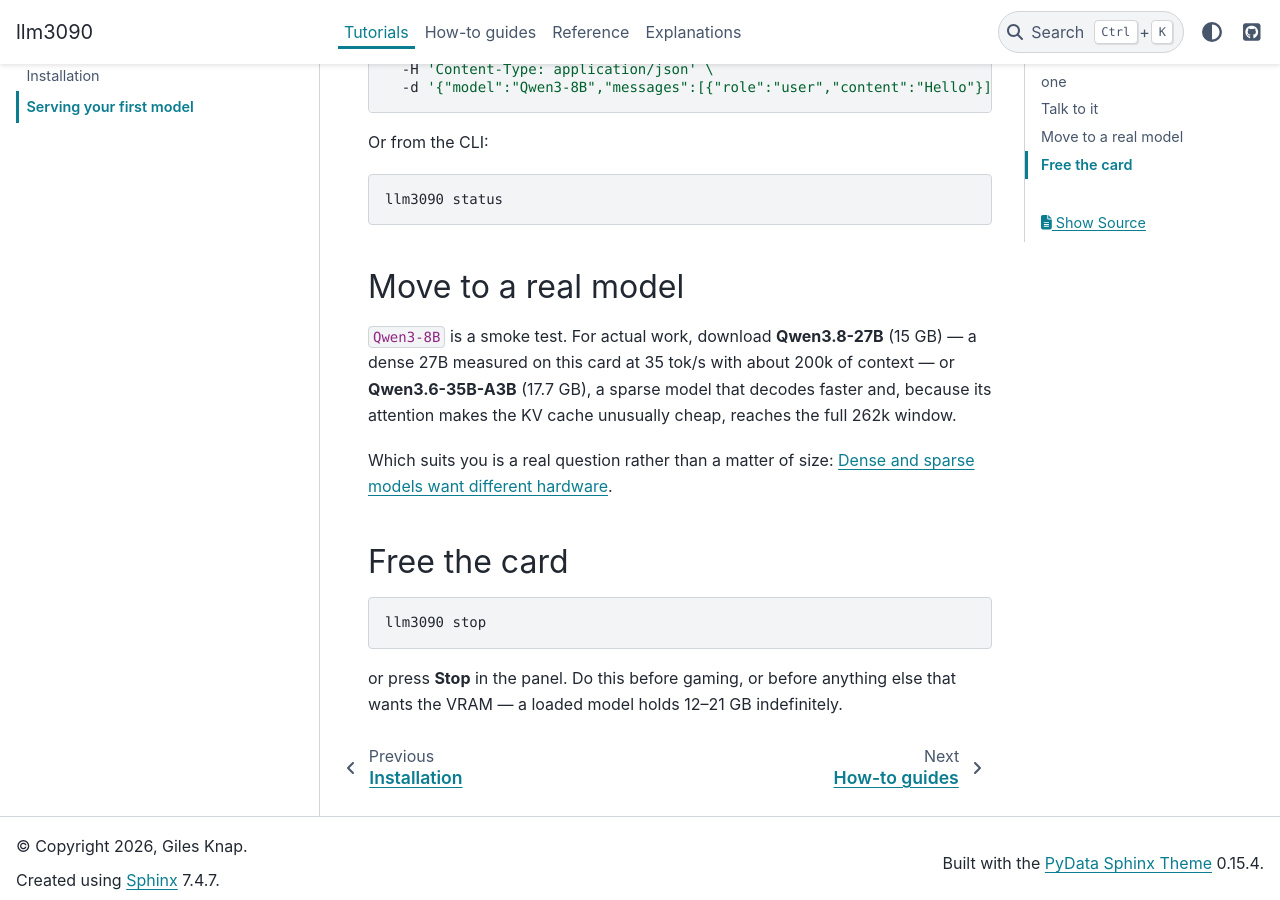
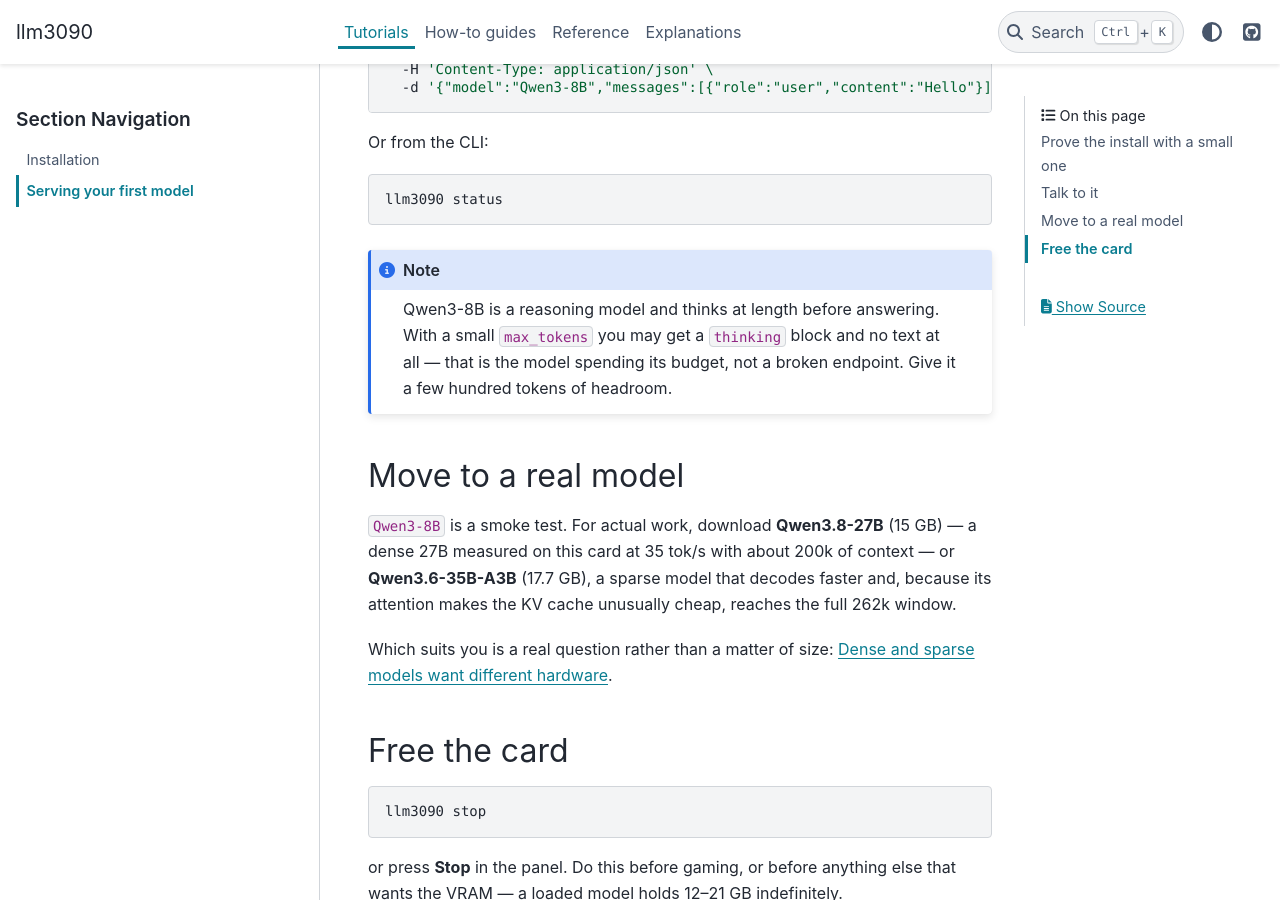
Before and after one commit to gilesknap/lllm3090, a Sphinx documentation site: the page built from docs/tutorials/first-model.md, in a window 1280 px wide and 900 px high, scrolled down 730 px. Built offline with Sphinx 7.4.7 and the PyData theme 0.15.4, drawn with Linux system fonts in a browser that asks for light colours; the version number could not be read and is left out.

Commit message:
Note that the smoke-test model spends its budget thinking

````diff
--- a/docs/tutorials/first-model.md
+++ b/docs/tutorials/first-model.md
@@ -35,6 +35,13 @@
 llm3090 status
 ```
 
+:::{note}
+Qwen3-8B is a reasoning model and thinks at length before answering. With a
+small `max_tokens` you may get a `thinking` block and no text at all — that is
+the model spending its budget, not a broken endpoint. Give it a few hundred
+tokens of headroom.
+:::
+
 ## Move to a real model
 
 `Qwen3-8B` is a smoke test. For actual work, download **Qwen3.8-27B** (15 GB) —
````
